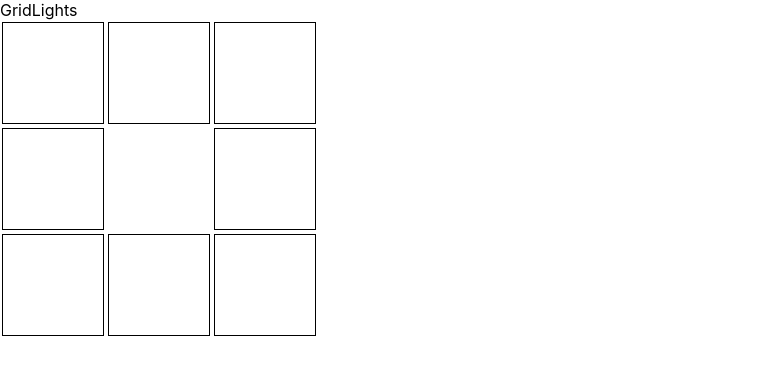
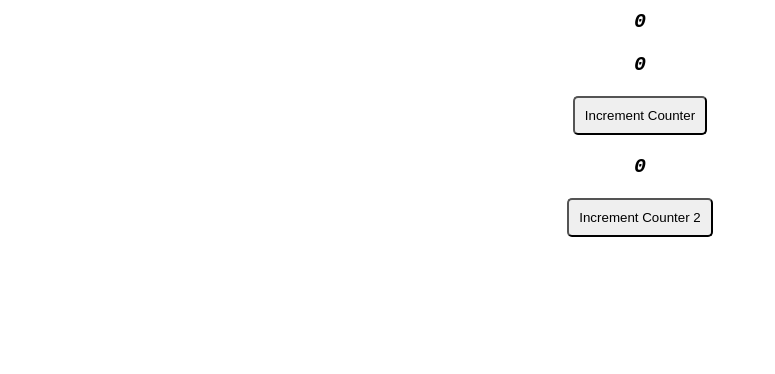
Before and after one commit to Rilee991/machine-coding-exampels, a React (Create React App) app in the folder react-examples/: page / in a window 1280 px wide. Shown: the top 374 px of the page, without its empty margins (0-775 px from the left). Built offline with nearby package versions, Linux system fonts and the light colour scheme.

Commit message:
custome use memo

```diff
--- a/react-examples/src/App.js
+++ b/react-examples/src/App.js
@@ -1,5 +1,6 @@
 import React from 'react';
-import GridLight from './gridlights/GridLight';
+import Calculator from './custom-usememo/Calculator';
+// import GridLight from './gridlights/GridLight';
 // import LRUCache from './lrucache/LRUCache';
 // import PasswordGenerator from './passwordgenerator/PasswordGenerator';
 // import ProgressBarApp from './progressbar/ProgressBarApp';
@@ -15,7 +16,8 @@ const App = () => {
 		// <PasswordGenerator />
 		// <ProgressBarApp />
 		// <LRUCache />
-		<GridLight />
+		// <GridLight />
+		<Calculator />
     );
 }
 
--- /dev/null
+++ b/react-examples/src/custom-usememo/Calculator.js
@@ -0,0 +1,31 @@
+import React, { useState } from 'react';
+import useCustomMemo from './hooks/use-custom-memo';
+
+import './styles.css';
+
+const Calculator = () => {
+    const [counter, setCounter] = useState(0);
+    const [counter2, setCounter2] = useState(0);
+
+    const expensive = () => {
+        console.log("Expensive " + counter);
+        return counter * counter * counter;
+    }
+
+    // const memoizedRes = React.useMemo(expensive, [counter]);
+    const customMemoizedRes = useCustomMemo(expensive, [counter]);
+
+    return (
+        <div className="container">
+            <div>{counter}</div>
+            {/* <div>{expensive()}</div> */}
+            {/* <div>{memoizedRes}</div> */}
+            <div>{customMemoizedRes}</div>
+            <button onClick={() => setCounter(prev => prev+1)}>Increment Counter</button>
+            <div>{counter2}</div>
+            <button onClick={() => setCounter2(prev => prev+1)}>Increment Counter 2</button>
+        </div>
+    );
+}
+
+export default Calculator;
--- /dev/null
+++ b/react-examples/src/custom-usememo/hooks/use-custom-memo.js
@@ -0,0 +1,39 @@
+import { useEffect, useRef } from "react";
+
+const hasChanged = (prevDeps, currDeps) => {
+    if((!prevDeps && currDeps) || (!currDeps && prevDeps))  return true;
+    if(!prevDeps && !currDeps)  return false;
+
+    if(prevDeps.length !== currDeps.length) return true;
+
+    for(let i=0;i<prevDeps.length;i++) {
+        if(prevDeps[i] !== currDeps[i]) return true;
+    }
+
+    return false;
+}
+
+const useCustomMemo = (fn, deps) => {
+    // Create a persistent variable
+    const memoizedResp = useRef(null);
+
+    // Compare prev and curr deps and do calculations accordingly
+    if(!memoizedResp.current || hasChanged(memoizedResp.current.deps, deps)) {
+        memoizedResp.current = {
+            value: fn(),
+            deps
+        }
+    }
+
+    // Cleanup result once component unmounts
+    useEffect(() => {
+        return () => {
+            memoizedResp.current = null;
+        }
+    },[]);
+
+    // Return result
+    return memoizedResp.current.value;
+}
+
+export default useCustomMemo;
--- /dev/null
+++ b/react-examples/src/custom-usememo/styles.css
@@ -0,0 +1,18 @@
+.container {
+    display: flex;
+    flex-direction: column;
+    justify-content: center;
+    align-items: center;
+    margin-top: 10px;
+    gap: 20px;
+    font-size: x-large;
+    font-style: italic;
+    font-weight: 600;
+    font-family: monospace;
+}
+
+button {
+    padding: 10px;
+    border-radius: 5px;
+    cursor: pointer;
+}
```
